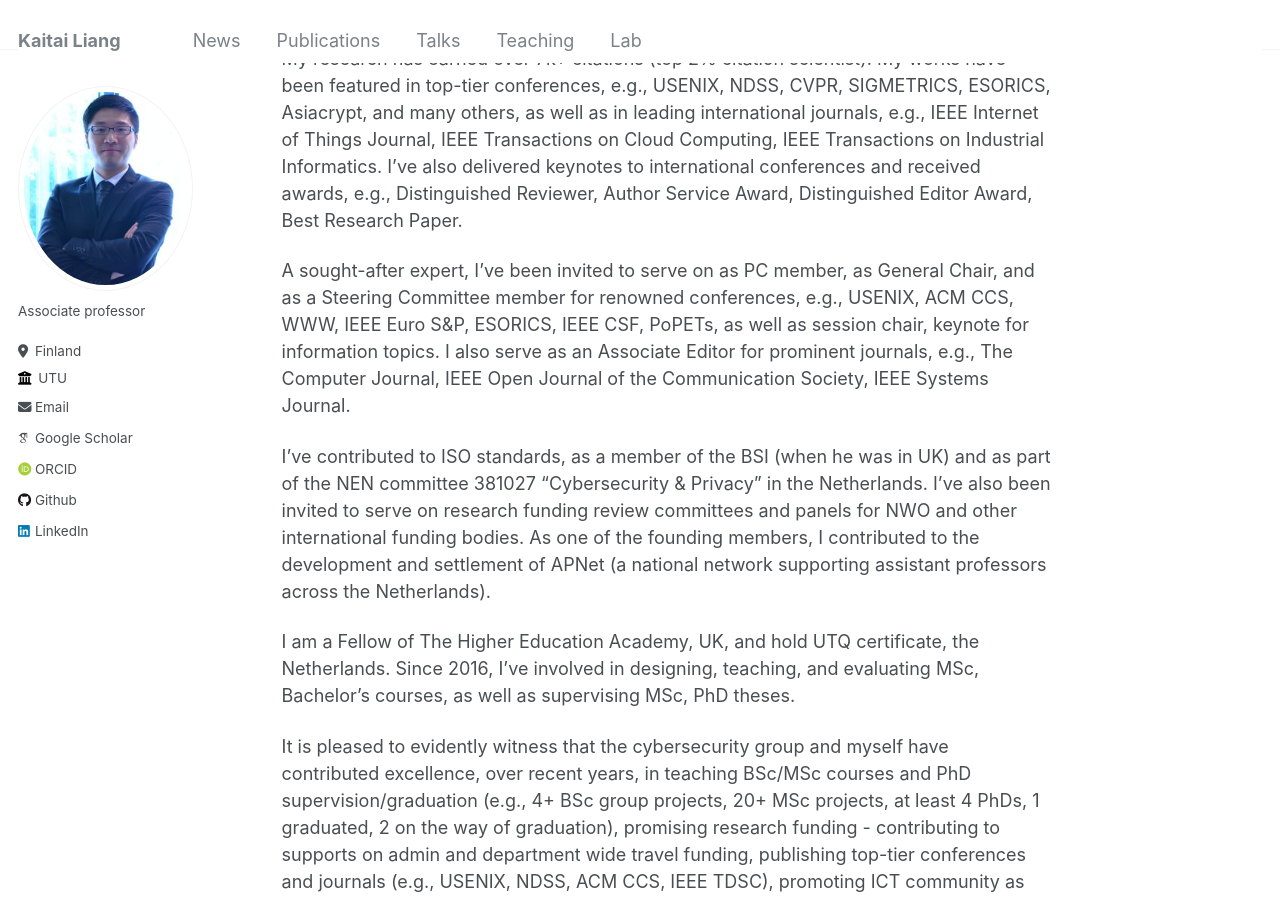
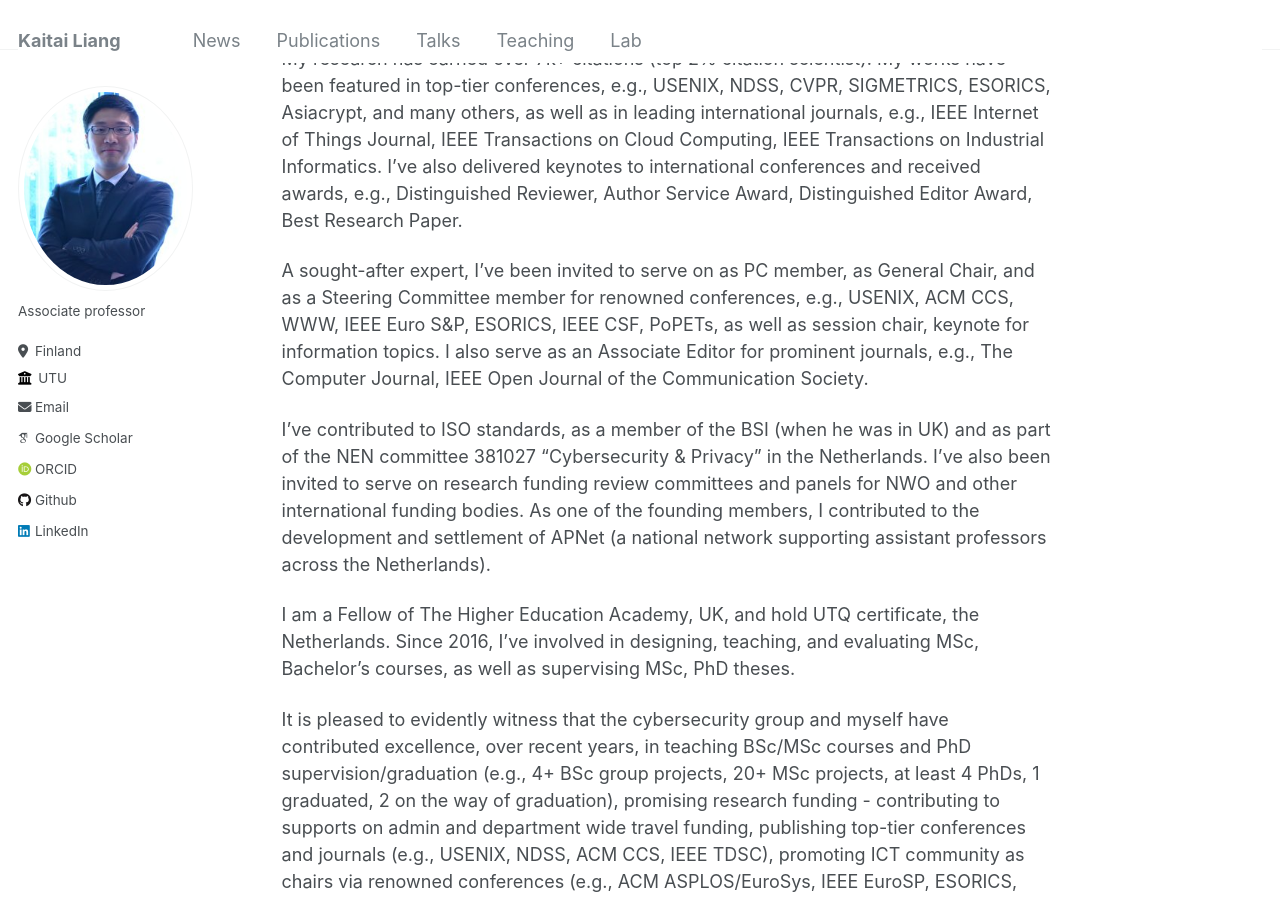
Before and after one commit to kaitailiang/kaitailiang.github.io, a Jekyll site: the page built from _pages/about.md, in a window 1280 px wide and 900 px high, scrolled down 346 px. Built offline with Jekyll 4.4.1, drawn with Linux system fonts in a browser that asks for light colours; some web fonts are replaced; a file with an impossible date is left out.

Commit message:
Update about.md

```diff
--- a/_pages/about.md
+++ b/_pages/about.md
@@ -13,7 +13,7 @@ Since 2020, I've gained recognition within the ICT communities. I've had Europea
 
 My research has earned over 7k+ citations (top 2% citation scientist). My works have been featured in top-tier conferences, e.g., USENIX, NDSS, CVPR, SIGMETRICS, ESORICS, Asiacrypt, and many others, as well as in leading international journals, e.g., IEEE Internet of Things Journal, IEEE Transactions on Cloud Computing, IEEE Transactions on Industrial Informatics. I've also delivered keynotes to international conferences and received awards, e.g., Distinguished Reviewer, Author Service Award, Distinguished Editor Award, Best Research Paper.
 
-A sought-after expert, I've been invited to serve on as PC member, as General Chair, and as a Steering Committee member for renowned conferences, e.g.,  USENIX, ACM CCS, WWW, IEEE Euro S&P, ESORICS, IEEE CSF, PoPETs, as well as session chair, keynote for information topics. I also serve as an Associate Editor for prominent journals, e.g., The Computer Journal, IEEE Open Journal of the Communication Society, IEEE Systems Journal.
+A sought-after expert, I've been invited to serve on as PC member, as General Chair, and as a Steering Committee member for renowned conferences, e.g.,  USENIX, ACM CCS, WWW, IEEE Euro S&P, ESORICS, IEEE CSF, PoPETs, as well as session chair, keynote for information topics. I also serve as an Associate Editor for prominent journals, e.g., The Computer Journal, IEEE Open Journal of the Communication Society.
 
 I've contributed to ISO standards, as a member of the BSI (when he was in UK) and as part of the NEN committee 381027 "Cybersecurity & Privacy" in the Netherlands. I've also been invited to serve on research funding review committees and panels for NWO and other international funding bodies. As one of the founding members, I contributed to the development and settlement of APNet (a national network supporting assistant professors across the Netherlands).
 
```
